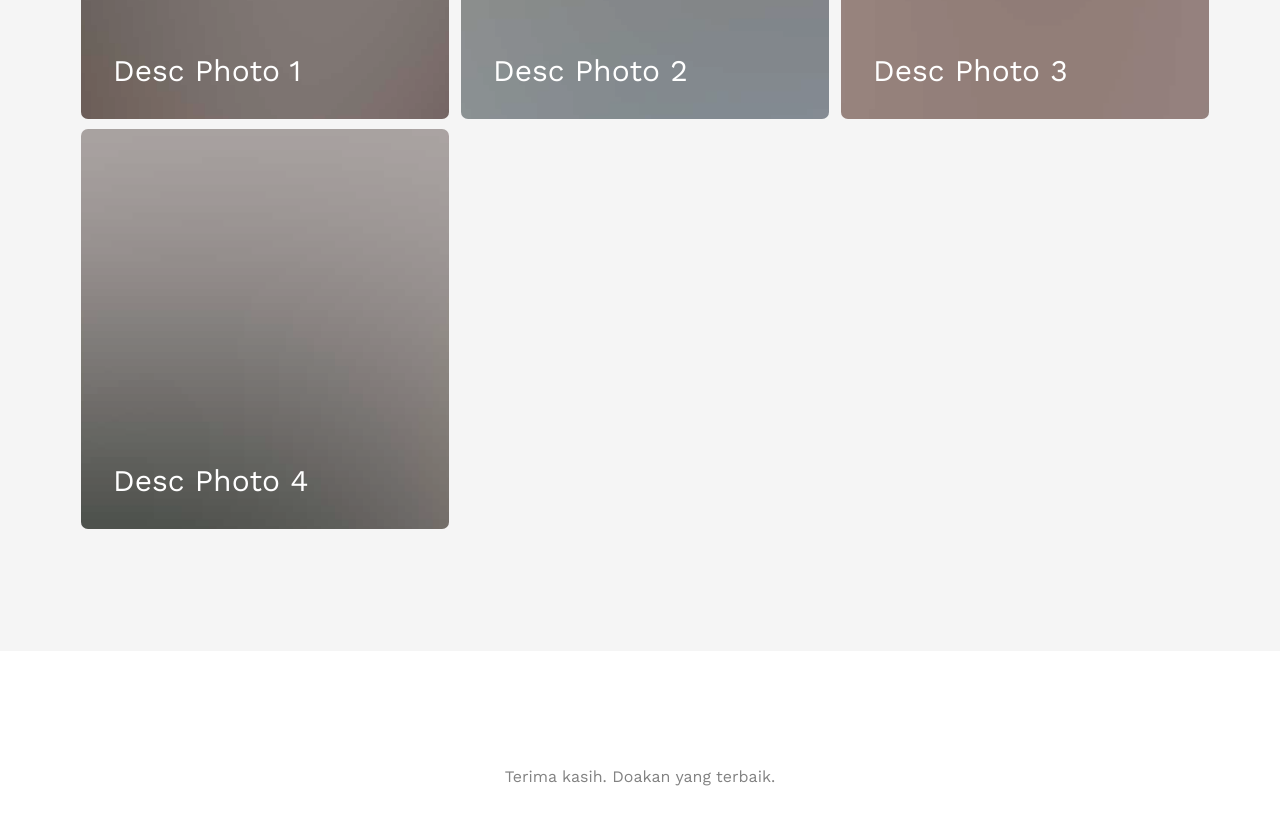
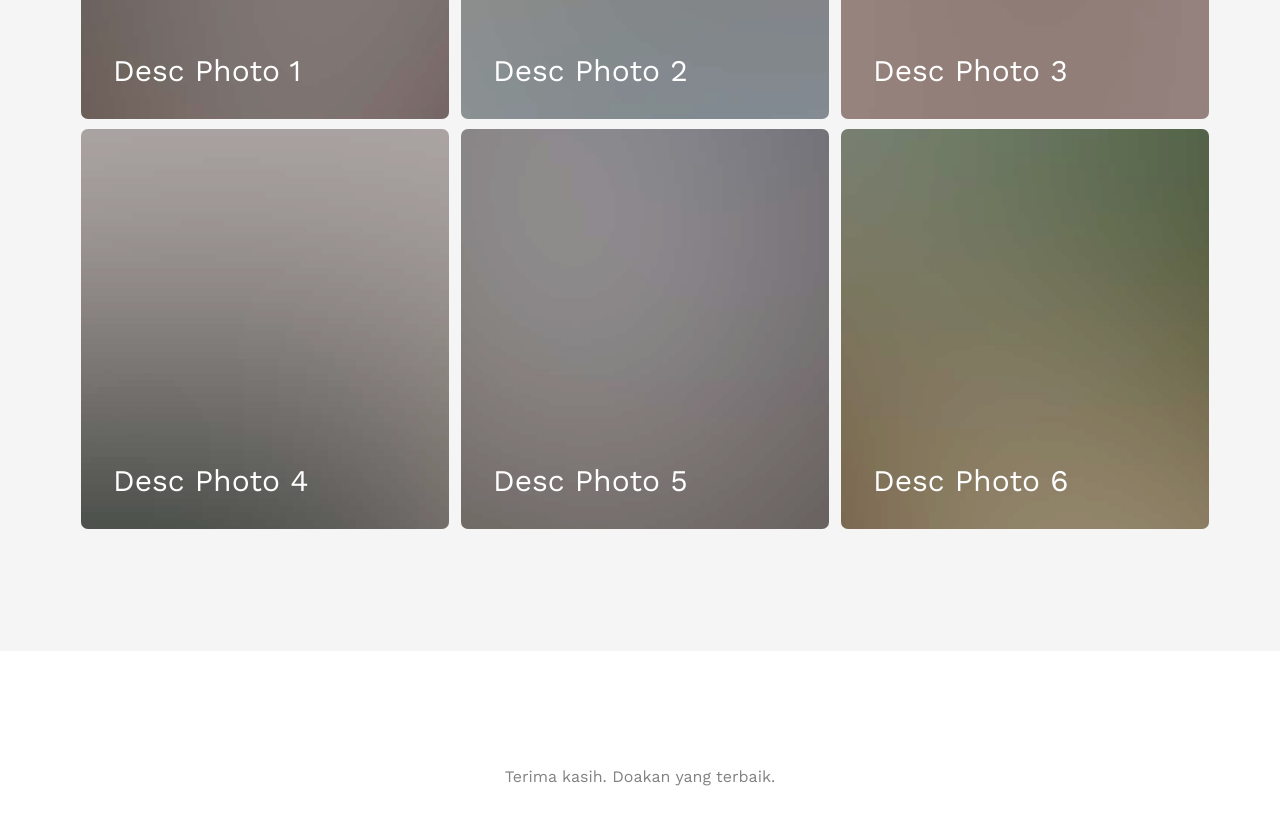
Before and after one commit to Indrabay/wedding-invitation, a plain HTML site: page index.html in a window 1280 px wide. Shown: the part 4600-5424 px from the top of the page. Drawn offline with nearby package versions, Linux system fonts and the light colour scheme; files whose address does not match are found by name.

Commit message:
add more photo at gallery

```diff
--- a/index.html
+++ b/index.html
@@ -240,6 +240,20 @@
 						<a href="#" class="color-4">
 							<div class="case-studies-summary">
 								<h2>Desc Photo 4</h2>
+							</div>
+						</a>
+					</li>
+					<li class="one-third animate-box" data-animate-effect="fadeIn" style="background-image: url(images/gallery-5.jpg); ">
+						<a href="#" class="color-4">
+							<div class="case-studies-summary">
+								<h2>Desc Photo 5</h2>
+							</div>
+						</a>
+					</li>
+					<li class="one-third animate-box" data-animate-effect="fadeIn" style="background-image: url(images/gallery-6.jpg); ">
+						<a href="#" class="color-4">
+							<div class="case-studies-summary">
+								<h2>Desc Photo 6</h2>
 							</div>
 						</a>
 					</li>
```
